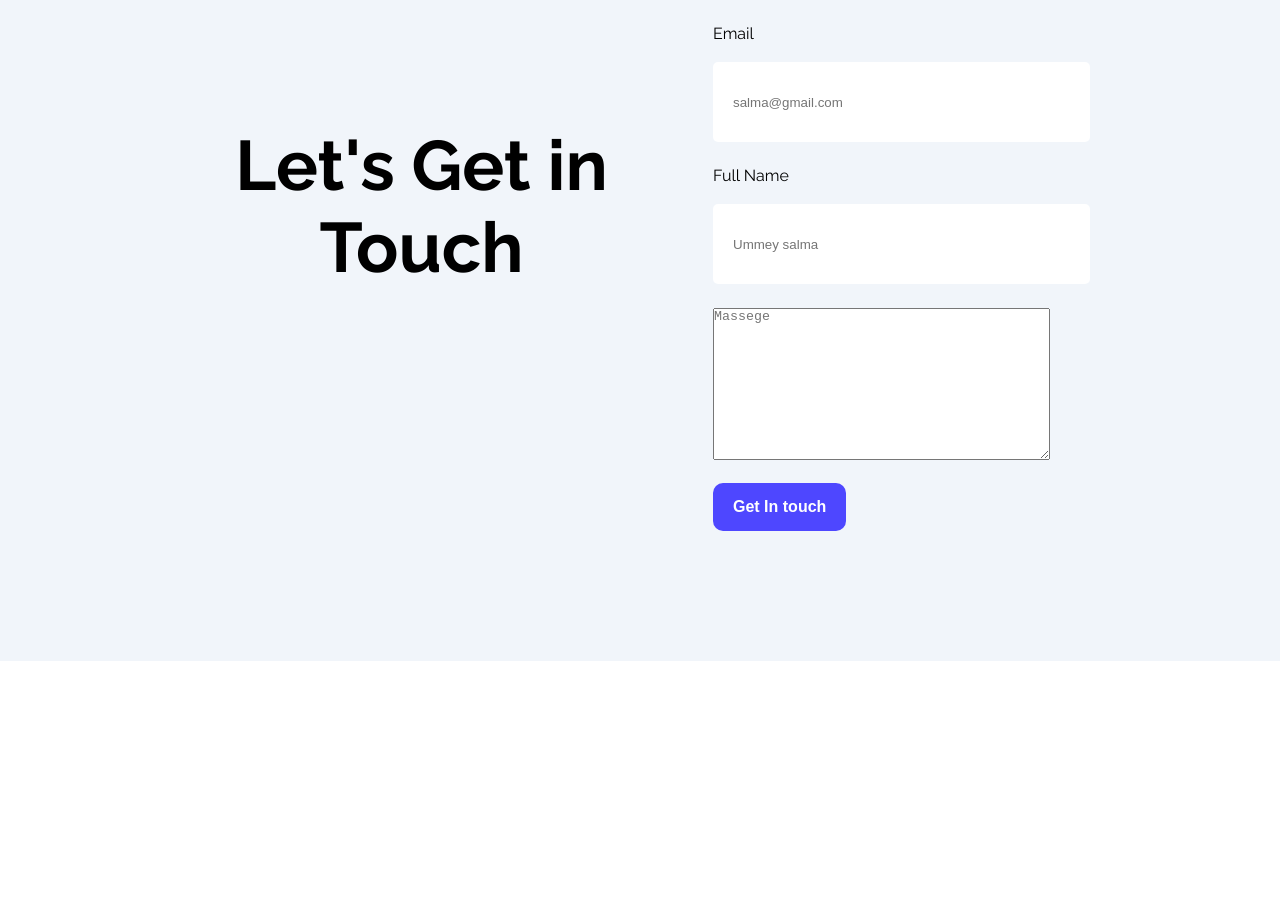
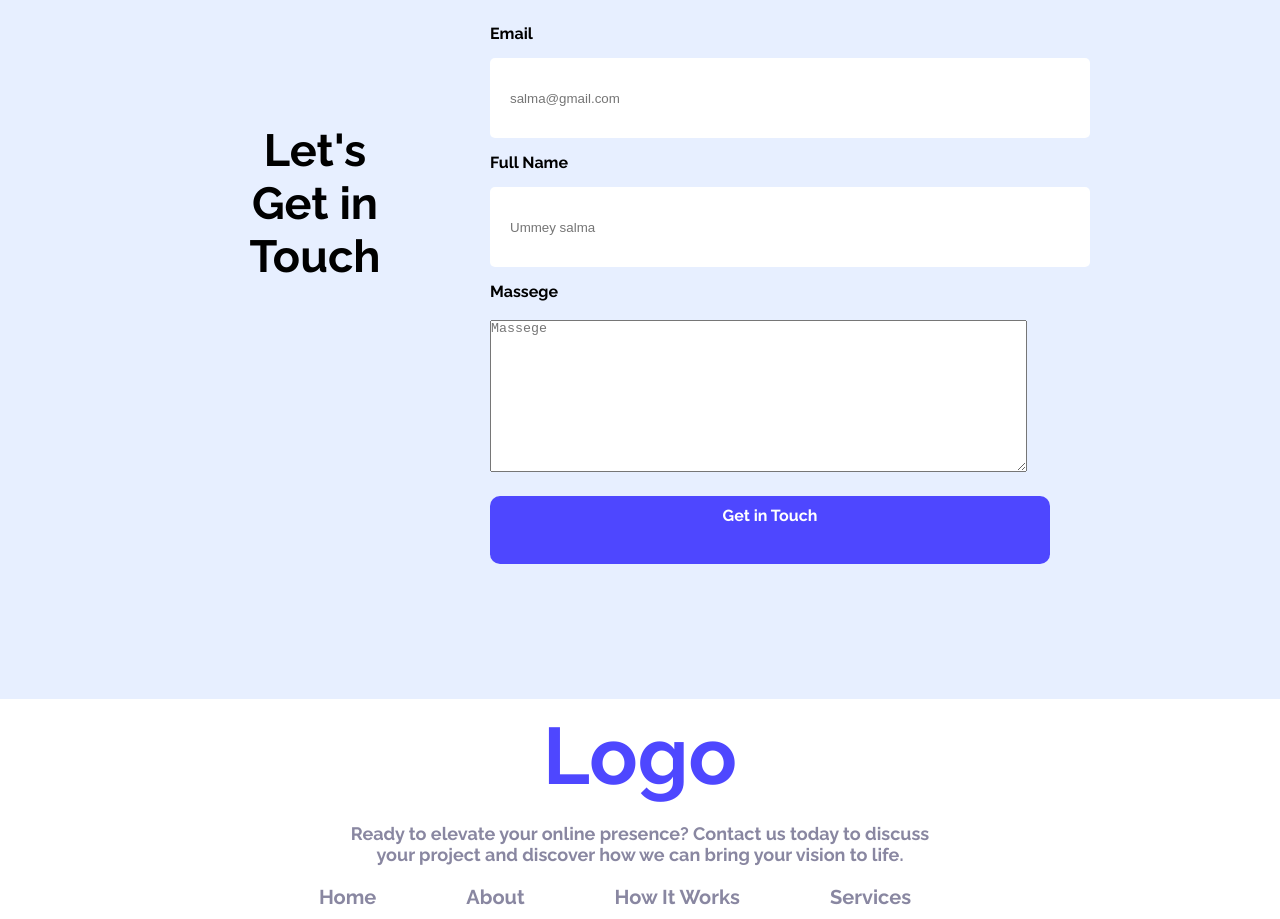
Before and after one commit to Tamanna-salma/Millstone--1st-project, a plain HTML site: page index.html in a window 1280 px wide. Shown: the part 2240-3159 px from the top of the page. Before the commit the page ends 2901 px from the top, so only its background shows below. Drawn offline with Linux system fonts and the light colour scheme.

Commit message:
footer section added

```diff
--- a/index.html
+++ b/index.html
@@ -145,7 +145,7 @@
         </div>
 
         <!-- login -form section -->
-        <div class="div">
+        <div class="login-div">
             <div class="getting-info">
                 <h1>Let's Get in Touch</h1>
             </div>
@@ -153,23 +153,36 @@
             <div class="login-form">
                 <form>
                     <label for="">Email</label>
-                    <br><br>
+
                     <input type="email" name="" id="" placeholder="salma@gmail.com">
-                    <label for="">Full Name</label><br><br>
+                    <label for="">Full Name</label>
                     <input type="text" name="" id="" placeholder="Ummey salma">
-                    <textarea name="" id="" cols="40" rows="10" placeholder="Massege"></textarea><br><br>
-                    <input class="primary-btn-bg" type="submit" value="Get In touch">
+                   <label for="">Massege</label><br><br>
+                    <textarea name="" id="" cols="65" rows="10" placeholder="Massege"></textarea>
                 </form>
+                <div class="btn">
+            <p class="primary-btn-bg">Get in Touch</p>
+        </div>
             </div>
         </div>
-        </div>
-
-
-
-
 
     </main>
-    <footer></footer>
+
+    <!-- footer section****** -->
+    <footer>
+     <h3>Logo</h3>
+     <p>Ready to elevate your online presence? Contact us today to discuss<br> your project and discover how we can bring your vision to life.</p>
+     <div class="manu">
+<ul>
+
+     <li><a href="#"></a>Home</li>
+     <li><a href="#"></a>About</li>
+     <li><a href="#"></a>How It Works</li>
+     <li><a href="#"></a>Services</li>
+     </ul>
+     </div>
+
+    </footer>
 </body>
 
 </html>
--- a/style/style.css
+++ b/style/style.css
@@ -8,7 +8,7 @@
     margin: 0;
     padding: 0;
 
-    /* background-color: #E7EFFF; */
+
 }
 /* ........common style */
 
@@ -23,8 +23,8 @@
     border: none;
 }
 .primary-btn-bg:hover{
-  background-color: rgb(218, 232, 238);
-  color: #4E47FF;
+  background-color: rgb(104, 174, 204);
+  color: black;
   font-size: 25px;
   font-weight: bold;
 }
@@ -51,6 +51,8 @@ nav h1{
      justify-content: center;
     margin-top: 100px;
    padding: 20px;
+
+
 }
 .center h2 {
 font-size: 50px;
@@ -66,7 +68,7 @@ header{
 
  /* <!--action section start*** */
  main{
-  background-color: #f1f5fa;
+  background-color: #E7EFFF;
  }
  .parent-div{
  display: flex;
@@ -179,7 +181,6 @@ margin-left: 20px;
  .focus-container{
   text-align: center;
     max-width: 1140px;
-    /* height: 440px; */
    padding: 20px;
     border-radius: 15px;
     margin: 125px  46px auto;
@@ -206,33 +207,85 @@ border-radius: 25px;
  }
 
  /* login- form section */
- .div{
+.login-div{
    padding: 130px 230px;
     display: flex;
-    gap: 100px;
+    gap: 90px;
      max-width: 1140px;
  }
- .login-form input[type="text"], .login-form input[type="email"]{
+ .login-form input[type="text"],.login-form input[type="email"]{
   height: 60px;
     border-radius:5px;
     background-color: white;
     width: 100%;
     display: block;
     padding: 10px 20px;
-    margin-bottom: 24px;
+    margin: 15px auto;
     border: none;
 
+ }
+ .login-form{
+margin-top : 5px 10px ;
+font-weight: bold;
  }
  .getting-info{
 width: 50%;
 text-align: center;
 margin-top: 100px;
  }
-
  .getting-info h1{
-  font-size: 70px;
+  font-size: 45px;
   font-weight: bold;
  }
- .login-form input[type="button"]{
-  margin-bottom: 240px;
+ .btn{
+  width: 560px;
+  margin-top: 20px;
+
  }
+ .btn p{
+  padding: 10px ;
+  text-align: center;
+  margin-bottom: 5px;
+ }
+
+ /* footer section */
+
+ footer{
+  width: 100%;
+  background-color:white;
+  text-align: center;
+  margin-bottom: 10px;
+
+ }
+ footer h3{
+  font-size: 80px;
+  font-weight: bold;
+  color:#4E47FF ;
+  margin-top: 10px;
+ }
+ footer p{
+  font-size: 18px;
+  font-weight: bold;
+  color: #8987A1;
+  margin-top: 20px;
+ }
+
+ .manu ul{
+display: flex;
+gap: 40px;
+text-align: center;
+align-items: center;
+justify-content:center;
+ }
+ .manu ul li{
+ list-style: none;
+margin-right: 50px ;
+margin-top: 20px;
+ font-size: 20px;
+     font-weight: bold;
+   color: #8987A1;
+}
+.manu ul li:hover{
+  color:black;
+
+}
```
